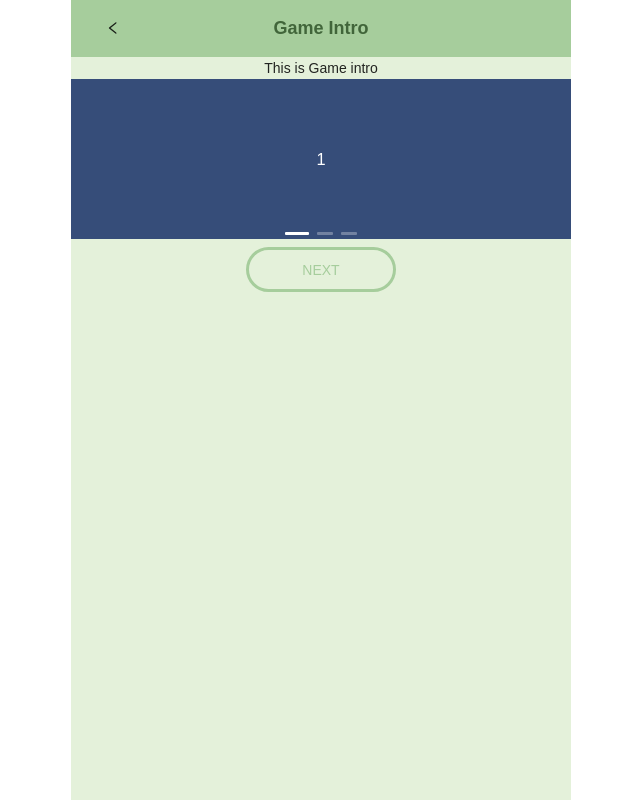
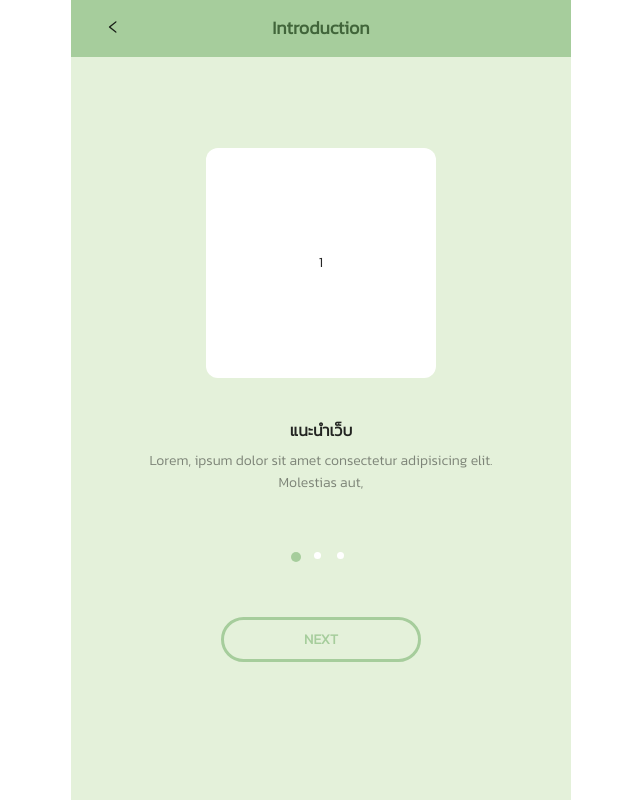
Before and after one commit to faiichann/healing-client, a React (Create React App) app: page /intro in a window 1280 px wide. Both pictures are taken after a click on the button "PLAY". Shown: the whole page, without its empty margins (319-959 px from the left). Built offline with nearby package versions, Linux system fonts and the light colour scheme.

Commit message:
style carousel home and intro

```diff
--- a/public/index.html
+++ b/public/index.html
@@ -15,6 +15,7 @@
       user's mobile device or desktop. See https://developers.google.com/web/fundamentals/web-app-manifest/
     -->
     <link rel="manifest" href="/manifest.json" />
+    <link href="https://fonts.googleapis.com/css2?family=Kanit:wght@300&display=swap" rel="stylesheet">
     <!--
       Notice the use of %PUBLIC_URL% in the tags above.
       It will be replaced with the URL of the `public` folder during the build.
--- a/src/components/carousels/CarouselHome.tsx
+++ b/src/components/carousels/CarouselHome.tsx
@@ -2,9 +2,29 @@ import { ImageContent } from "pages/home/styles/home.styles";
 import { Carousel } from "antd";
 import { Image, Typography } from 'antd';
 import  logo  from 'assets/tests/healing_logo.png'
-import { Box } from "theme/components";
+import styled from "styled-components";
 const { Title, Text } = Typography;
 
+const ContentSlide = styled.div`
+    height: max-content;
+    text-align: center;
+    background: transparent;
+    display: flex !important;
+    flex-direction: column;
+    justify-content: center;
+    align-items: center;
+  `;
+
+const BoxSlide = styled.div`
+    display: block;
+    width: 100%;
+`;
+
+const CarouselStyle = styled(Carousel)`
+    & .slick-dots-bottom{
+    bottom: -30px !important;
+}
+`;
 function CarouselHome() {
     const images = [
         {tile: 'Content 1' , img: logo} ,
@@ -13,21 +33,23 @@ function CarouselHome() {
     ];
 
     return (
-        <Box justify='center' align="center" direction="row">
-       <Carousel>
+        <BoxSlide>
+       <CarouselStyle autoplay dots>
         {images.map((image,index) => {
         return (
-        <ImageContent key={index}>
-        <Title level={5}>{image.tile}</Title>
+        <ContentSlide  key={index}>
+            <Title level={5}>{image.tile}</Title>
+            <ImageContent>
             <Image
             width={100}
             src={image.img}
             />
-        </ImageContent>
+            </ImageContent>
+        </ContentSlide>
          );
         })}
-        </Carousel>
-        </Box>
+        </CarouselStyle>
+        </BoxSlide>
     )
 }
 
--- a/src/pages/home/home.tsx
+++ b/src/pages/home/home.tsx
@@ -2,7 +2,8 @@ import { useHistory } from 'react-router-dom';
 import { Box, ButtonStyle } from 'theme/components';
 import { Image, Typography } from 'antd';
 import  logo  from 'assets/tests/healing_logo.png'
-import { ContainerHome, ImageContent, LayoutHome, SectionFirst, SectionSecond, FooterHome, MenuIcon } from './styles/home.styles';
+import  healingText  from 'assets/images/healing.png'
+import { ContainerHome, LayoutHome, SectionFirst, SectionSecond, FooterHome, MenuIcon } from './styles/home.styles';
 import CarouselHome from 'components/carousels/CarouselHome';
 const { Title, Text } = Typography;
 
@@ -23,7 +24,11 @@ function Home() {
                     width={100}
                     src={logo}
                 />
-                  <Title level={2}>Healing</Title>
+                <Image
+                    width={120}
+                    src={healingText}
+                />
+                  {/* <Title level={2}>Healing</Title> */}
                   <Text type="secondary">Gamification Inspiration</Text>
             </Box>
 
@@ -32,13 +37,7 @@ function Home() {
 
            {/* ----Section2---- */}
            <SectionSecond>
-            {/* <CarouselHome/> */}
-            <ImageContent>
-            <Image
-            width={100}
-            src={logo}
-            />
-            </ImageContent>
+            <CarouselHome/>
            </SectionSecond>
 
            {/* ----footer---- */}
--- a/src/pages/home/landing.tsx
+++ b/src/pages/home/landing.tsx
@@ -1,12 +1,11 @@
 import Container from 'components/container/container'
 import { useHistory } from 'react-router-dom';
-import { Image, Typography } from 'antd';
+import { Image } from 'antd';
 import { useEffect, useState } from 'react';
 import { Box } from 'theme/components';
 import Logo  from 'assets/animation/logo.gif';
+import Healing  from 'assets/animation/healing.gif';
 import { Shadow } from './styles/home.styles';
-
-const { Title } = Typography;
 
 function Landing() {
     const history = useHistory();
@@ -32,7 +31,10 @@ function Landing() {
             style={{margin: '20px 0'}}
             />
             <Shadow />
-            <Title level={2}>Healing</Title>
+            <Image
+            width={180}
+            src={Healing}
+            />
             </Box>
 
        </Container>
--- a/src/pages/home/styles/home.styles.tsx
+++ b/src/pages/home/styles/home.styles.tsx
@@ -27,7 +27,7 @@ export const SectionFirst = styled.div`
 `
 export const SectionSecond = styled.div`
     width: 100%;
-    height: 500px;
+    height: 70vh;;
     background: var(--Green-500);
     display: flex;
     justify-content: center;
@@ -36,10 +36,10 @@ export const SectionSecond = styled.div`
 `
 export const ImageContent = styled.div`
     width: 70%;
-    height: 450px;
+    height: 400px;
     background: var(--White);
     border-radius: var(--Radius-12);
-    margin: 50px 16px;
+    margin: 10px 16px;
     display: flex;
     justify-content: center;
     align-items: center;
@@ -64,7 +64,7 @@ export const Shadow = styled.div`
     border-radius: 50%;
     display: inline-block;
     position: absolute;
-    transform: translateY(20px);
+    transform: translateY(22px);
 `
 export const MenuIcon = () => {
     return(
--- a/src/pages/intro/intro.tsx
+++ b/src/pages/intro/intro.tsx
@@ -1,30 +1,40 @@
-import { Carousel } from 'antd';
+import { Typography } from 'antd';
 import Container from 'components/container/container'
 import { useHistory } from 'react-router-dom';
 import { Box, ButtonStyle } from 'theme/components';
-import { ContentStyle } from './styles/intro.styles';
+import { BoxSlide, BoxText, CarouselStyle, ContentStyle, ImageSlide, BoxContent } from './styles/intro.styles';
+const { Title, Text } = Typography;
 
 function Intro() {
     const history = useHistory();
-
+    const data = [
+        {title: 'แนะนำเว็บ' , des: 'Lorem, ipsum dolor sit amet consectetur adipisicing elit. Molestias aut, ', img: '1'} ,
+        {title: 'วิธีเล่น' , des: 'Lorem, ipsum dolor sit amet consectetur adipisicing elit. Molestias aut, ', img: '2'} ,
+        {title: 'Gamification' , des: 'Lorem, ipsum dolor sit amet consectetur adipisicing elit. Molestias aut, ', img: '3'}
+    ];
     return (
-        <Container header={{ title: 'Game Intro', left: 'back' }}>
-           <Box justify='center' align='center' direction='row'>
-            This is Game intro
-            </Box>
-        <Carousel>
-    <div>
-    <ContentStyle>1</ContentStyle>
-    </div>
-    <div>
-    <ContentStyle>2</ContentStyle>
-    </div>
-    <div>
-    <ContentStyle>3</ContentStyle>
-    </div>
-  </Carousel>
+        <Container header={{ title: 'Introduction', left: 'back' }}>
+            <BoxContent>
+            <BoxSlide>
+                <CarouselStyle>
+            {data.map((item,index) => {
+        return (
+                <ContentStyle key={index}>
+                    <ImageSlide>
+                        {item.img}
+                    </ImageSlide>
+                    <BoxText>
+                    <Title level={5}>{item.title}</Title>
+                    <Text type="secondary">{item.des}</Text>
+                    </BoxText>
+                </ContentStyle>
+        );
+            })}
+            </CarouselStyle>
+            </BoxSlide>
+            </BoxContent>
         <Box justify='center' align='center' direction='row'>
-           <ButtonStyle typebutton='Medium' pattern='Light' sizebutton={30} onClick={() => history.push('/userinfo')}> NEXT </ButtonStyle>
+           <ButtonStyle typebutton='Medium' pattern='Light' sizebutton={40} onClick={() => history.push('/userinfo')}> NEXT </ButtonStyle>
            </Box>
         </Container>
     );
--- a/src/pages/intro/styles/intro.styles.tsx
+++ b/src/pages/intro/styles/intro.styles.tsx
@@ -1,9 +1,69 @@
+import { Carousel } from "antd";
 import styled from "styled-components";
 
-export const ContentStyle = styled.h3`
-    height: 160px;
-    color: #fff;
-    line-height: 160px;
+export const ContentStyle = styled.div`
+    height: max-content;
     text-align: center;
-    background: #364d79;
+    background: transparent;
+    display: flex !important;
+    flex-direction: column;
+    justify-content: center;
+    align-items: center;
   `;
+export const ImageSlide = styled.div`
+    width: 230px;
+    height: 230px;
+    background: var(--White);
+    border-radius: var(--Radius-12);
+    margin: 40px 16px;
+    display: flex;
+    justify-content: center;
+    align-items: center;
+`;
+
+export const BoxSlide = styled.div`
+    display: block;
+    width: 100%;
+  `;
+
+export const BoxContent = styled.div`
+  display: flex;
+  width: 100%;
+  height: 70vh;
+  justify-content: center;
+  align-items: center;
+  flex-direction: column;
+`;
+
+export const BoxText = styled.div`
+display: flex;
+width: 70%;
+justify-content: center;
+align-items: center;
+flex-direction: column;
+`;
+
+export const CarouselStyle = styled(Carousel)`
+& .slick-dots-bottom{
+    position: relative;
+    margin-top: 70px;
+}
+& .slick-dots li.slick-active button {
+    background: #A6CD9C;
+    opacity: 1;
+    width: 10px;
+    height: 10px;
+}
+& .slick-dots li button {
+    width: 7px;
+    height: 7px;
+    border-radius: 50% !important;
+    opacity: 1;
+}
+& .slick-dots li{
+  width: 15px;
+}
+& .slick-dots li.slick-active {
+    width: 15px;
+}
+`
--- a/src/theme/components.tsx
+++ b/src/theme/components.tsx
@@ -36,6 +36,7 @@ export const ButtonStyle = styled(Button)<ButtonProps>`
     width : ${(props: ButtonProps) => props.sizebutton? props.sizebutton  : 100 }%;
     color:  ${(props: ButtonProps) => props.colorbutton? props.colorbutton : 'var(--White)'};
     `}
+    font-weight: 700;
     border-radius: var(--Radius-115);
     box-shadow: var(--Shadow-btn);
     ${( props: ButtonProps ) =>  {
```
Also changed, not shown: src/assets/animation/healing.gif (added), src/assets/images/healing.png (added).
